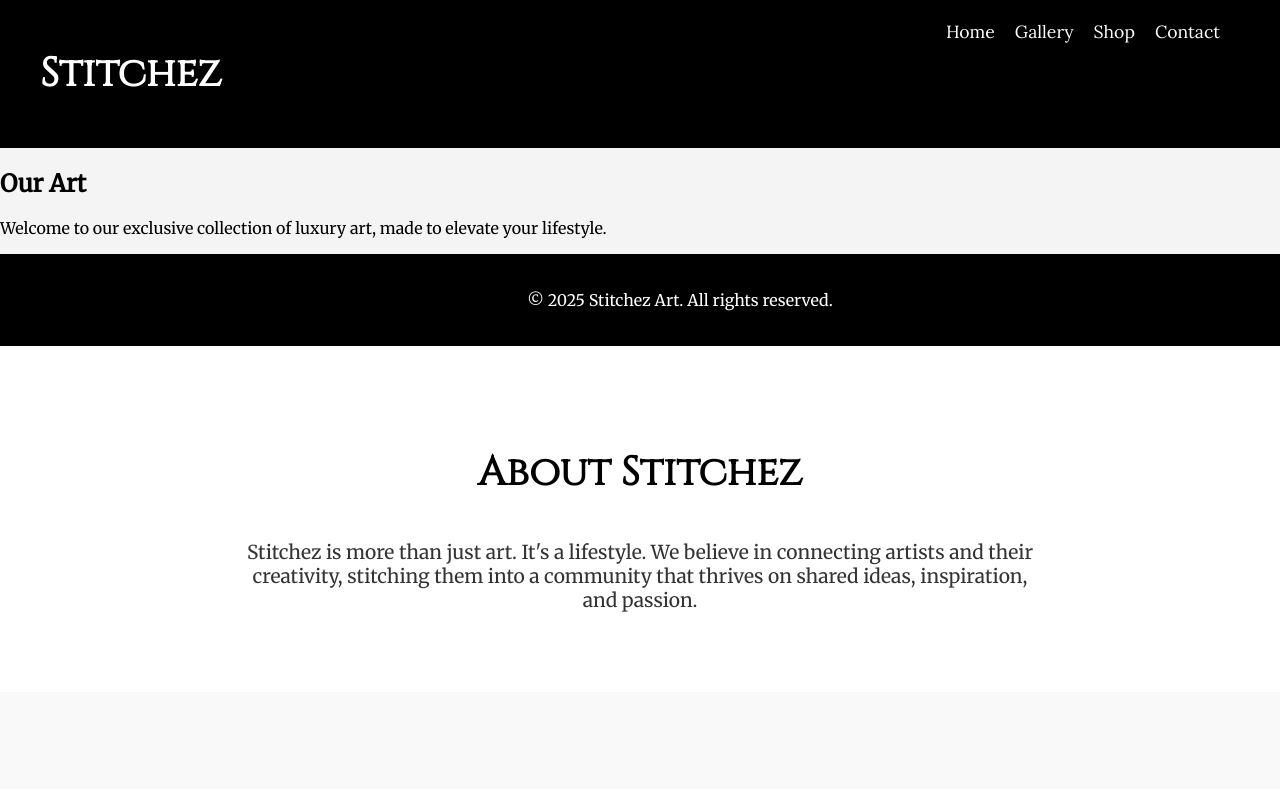
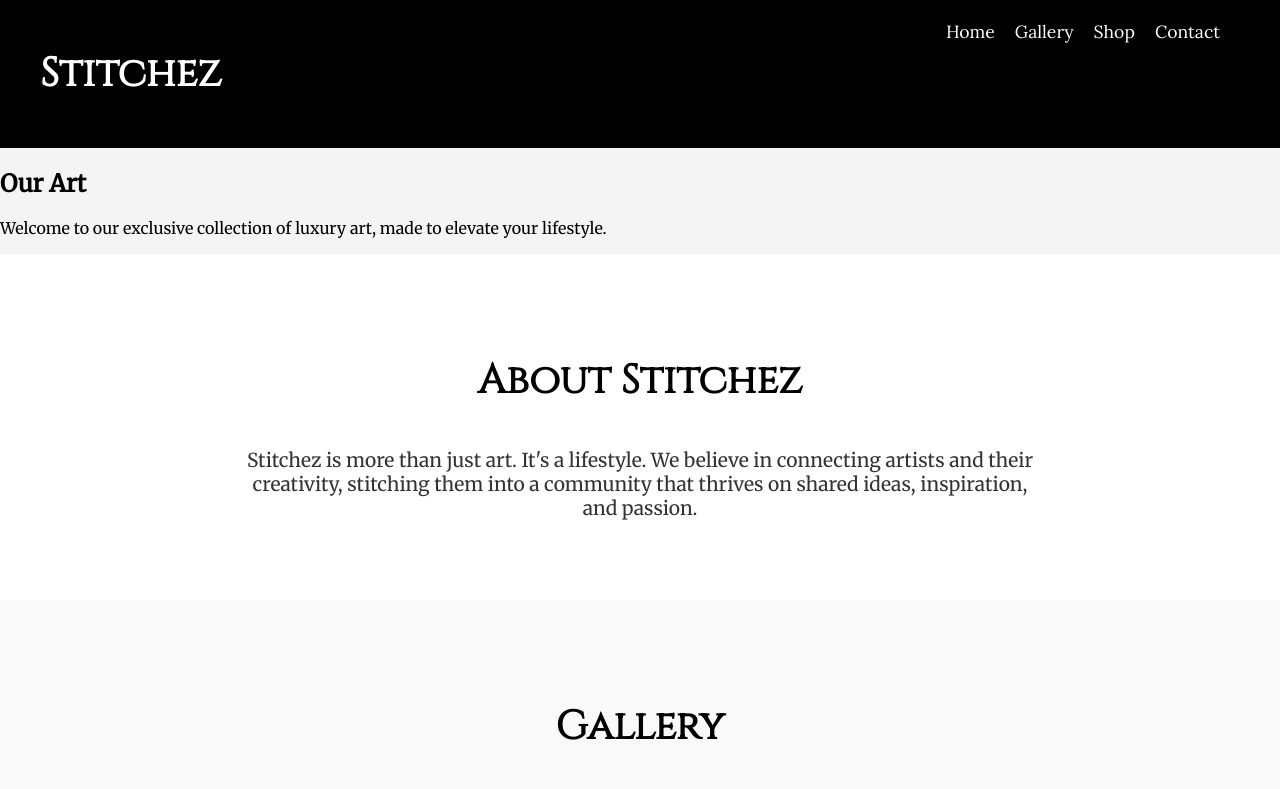
Before and after one commit to Stitchez-Art/Stitchez-Website, a plain HTML site: page index.html in a window 1280 px wide. Shown: the top 789 px of the page. Drawn offline with Linux system fonts and the light colour scheme; files whose address does not match are found by name.

Commit message:
added art

```diff
--- a/index.html
+++ b/index.html
@@ -24,9 +24,7 @@
             <p>Welcome to our exclusive collection of luxury art, made to elevate your lifestyle.</p>
         </section>
     </main>
-    <footer>
-        <p>&copy; 2025 Stitchez Art. All rights reserved.</p>
-    </footer>
+
 </body>
 </html>
 <link href="https://fonts.googleapis.com/css2?family=Cinzel&family=Lora&family=Merriweather&display=swap" rel="stylesheet">
```
Also changed, not shown: images/art2.png (added).
